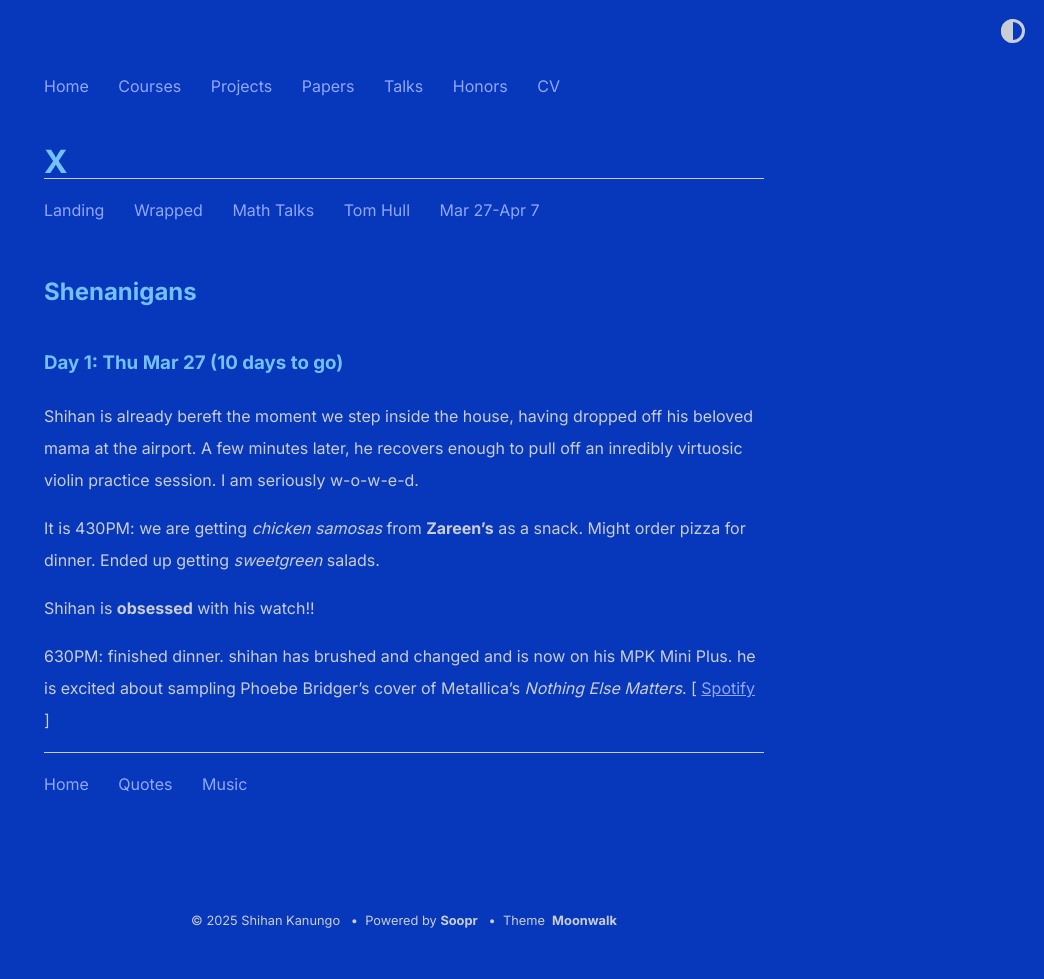
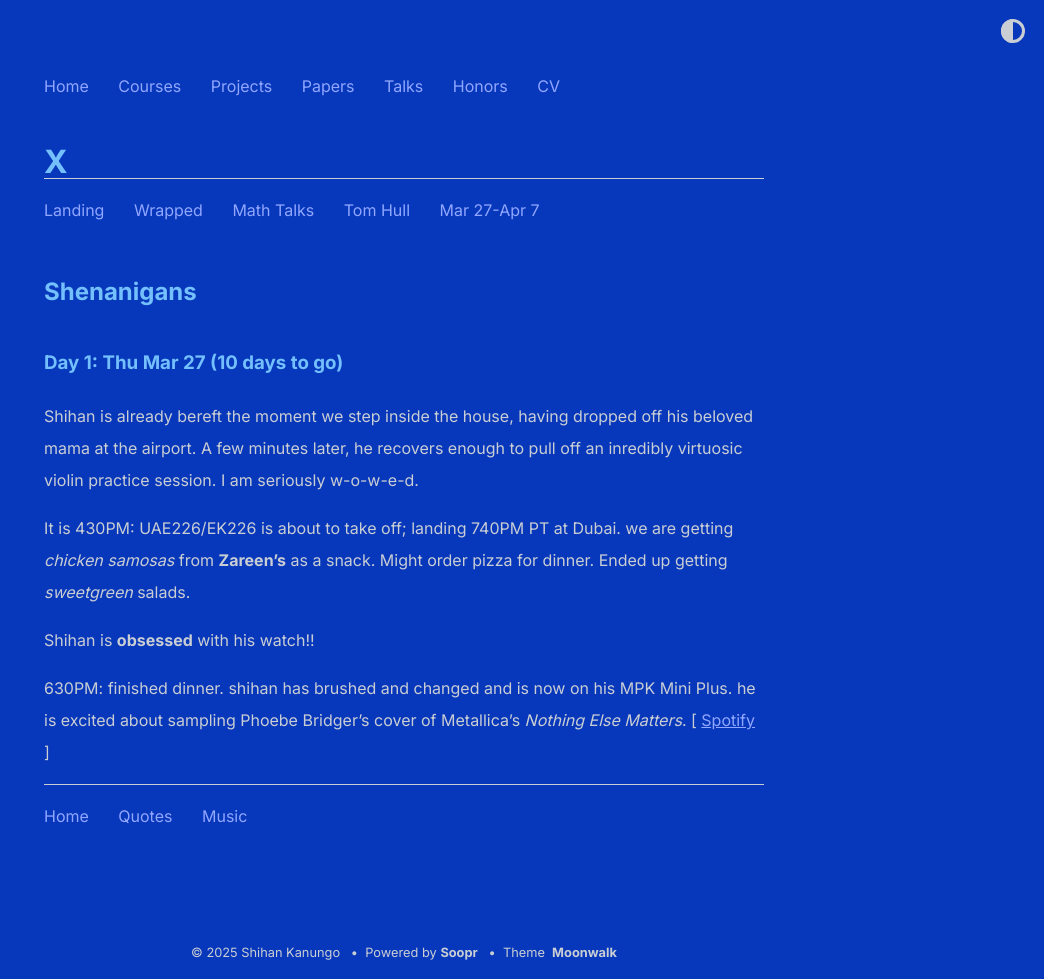
Before and after one commit to shihankanungo/shihankanungo.github.io, a Jekyll site: the page built from india-trip.md, in a window 1280 px wide. Shown: the whole page, without its empty margins (236-1280 px from the left). Built offline with Jekyll 4.4.1, drawn with Linux system fonts in a browser that asks for light colours; before the commit the page ends 947 px from its top, so only the background shows below that.

Commit message:
Update india-trip.md

```diff
--- a/india-trip.md
+++ b/india-trip.md
@@ -11,8 +11,8 @@
 Shihan is already bereft the moment we step inside the house, having dropped off his beloved mama at the airport.
 A few minutes later, he recovers enough to pull off an inredibly virtuosic violin practice session. I am seriously w-o-w-e-d.
 
-It is 430PM: we are getting _chicken samosas_ from **Zareen's** as a snack. Might order pizza for dinner.
-Ended up getting _sweetgreen_ salads.
+It is 430PM: UAE226/EK226 is about to take off; landing 740PM PT at Dubai.
+we are getting _chicken samosas_ from **Zareen's** as a snack. Might order pizza for dinner. Ended up getting _sweetgreen_ salads.
 
 Shihan is **obsessed** with his watch!!
 
```
